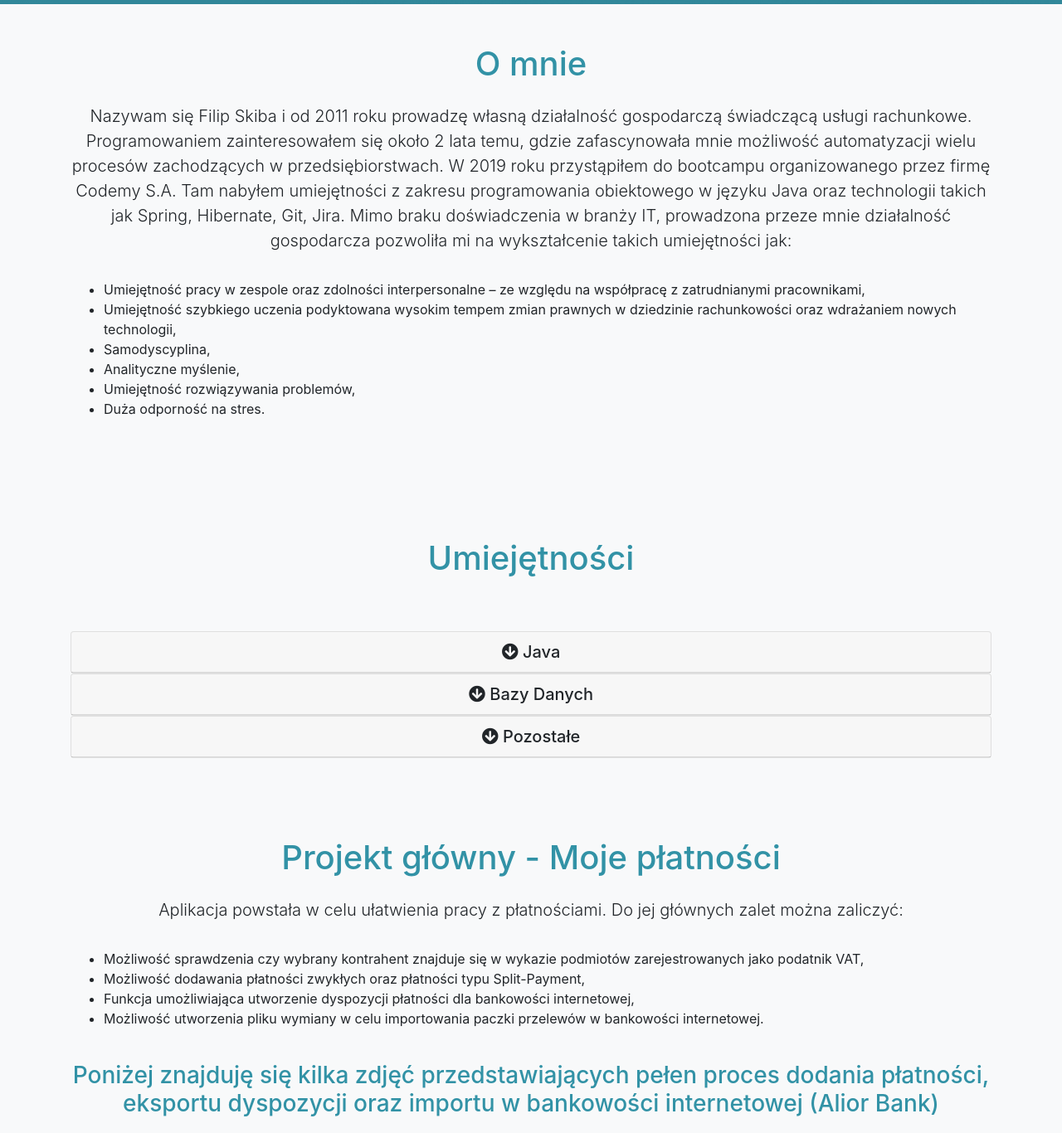
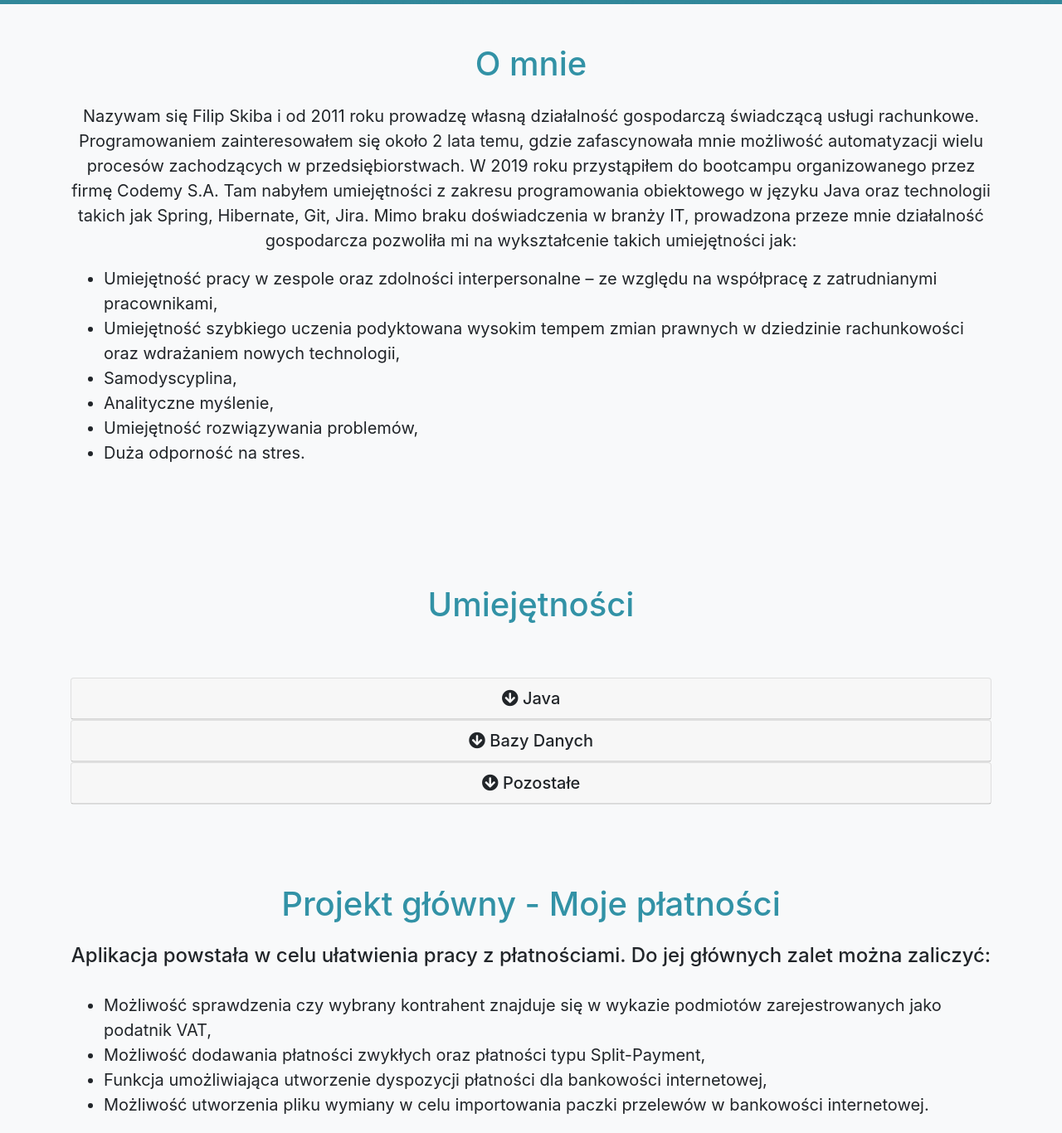
Before and after one commit to filipskiba/filipskiba.github.io, a plain HTML site: page index.html in a window 1280 px wide. Shown: the part 900-2266 px from the top of the page at 83% size. Drawn offline with nearby package versions, Linux system fonts and the light colour scheme.

Commit message:
Change font

```diff
--- a/css/style.css
+++ b/css/style.css
@@ -39,6 +39,7 @@ S
   color: #fff; }
 .item{
   text-align: left;
+  font-size: 20px;
 }
 .responsive {
   max-width: 450px;
--- a/index.html
+++ b/index.html
@@ -76,7 +76,7 @@
                     <h1 class="text-primary pb-3">
                         O mnie
                     </h1>
-                    <p class="lead pb-3">
+                    <p style="font-size: 20px">
                         Nazywam się Filip Skiba i od 2011 roku prowadzę własną działalność gospodarczą świadczącą usługi
                         rachunkowe. Programowaniem zainteresowałem się około 2 lata temu, gdzie zafascynowała mnie
                         możliwość automatyzacji wielu procesów zachodzących w przedsiębiorstwach. W 2019 roku
@@ -201,8 +201,9 @@
                     <h1 class="text-primary pb-3">
                         Projekt główny - Moje płatności
                     </h1>
-                    <p class="lead pb-3">
+                    <h4 style="margin-bottom: 30px">
                         Aplikacja powstała w celu ułatwienia pracy z płatnościami. Do jej głównych zalet można zaliczyć:
+                    </h4>
                     <ul>
 
                         <li class="item"> Możliwość sprawdzenia czy wybrany kontrahent znajduje się w wykazie podmiotów zarejestrowanych jako podatnik VAT,</li>
```
